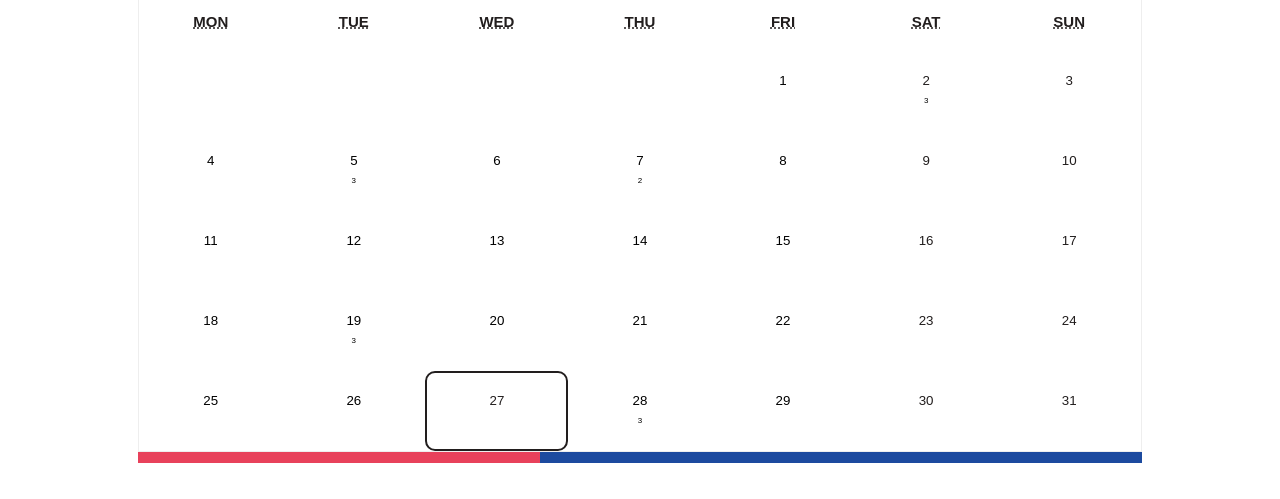
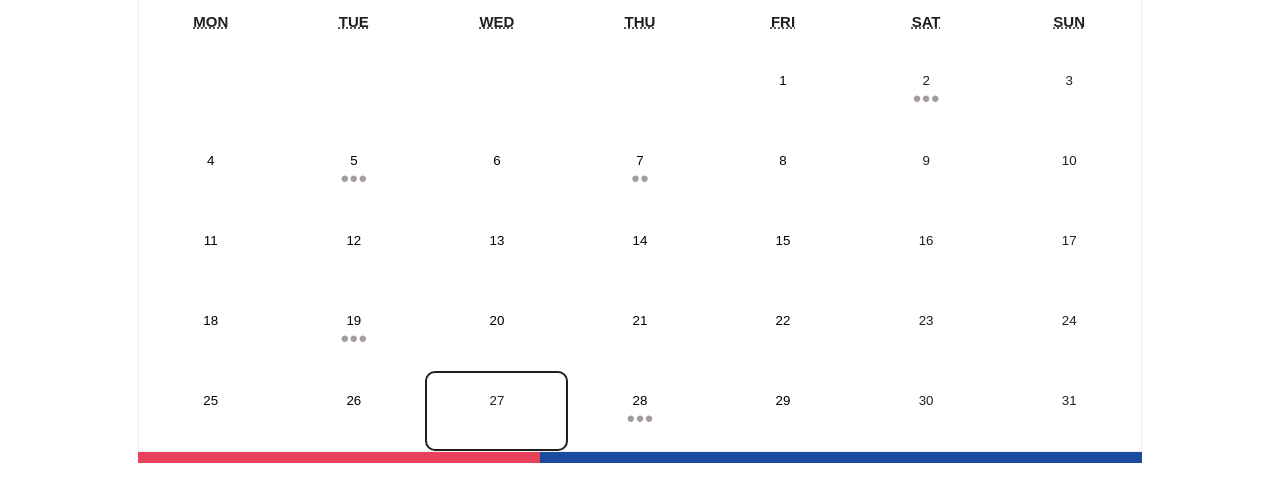
Before and after one commit to chadireoroonu/Independence, a React (Create React App) app in the folder calendar/: page / in a window 1280 px wide. Shown: the part 154-653 px from the top of the page. Built offline with nearby package versions, Linux system fonts and the light colour scheme.

Commit message:
✨ Feat: 사건 개수 표현 방식 수정

```diff
--- a/calendar/src/pages/Main.js
+++ b/calendar/src/pages/Main.js
@@ -58,7 +58,7 @@ function Main() {
 				const currentDayData = currentMonthData.days[date.getDate().toString()];
 				if (currentDayData && currentDayData.length > 0) {
 					return (
-						<span
+						<div
 							style={{
 								position: 'absolute',
 								bottom: '0',
@@ -69,8 +69,10 @@ function Main() {
 								fontSize: '8px'
 							}}
 						>
-							{currentDayData.length}
-						</span>
+							{Array(currentDayData.length).fill().map((_, index) => (
+								<span key={index} style={{color: '#A59D9D', fontSize: '15px'}}>●</span>
+							))}
+						</div>
 					);
 				}
 			}
```
